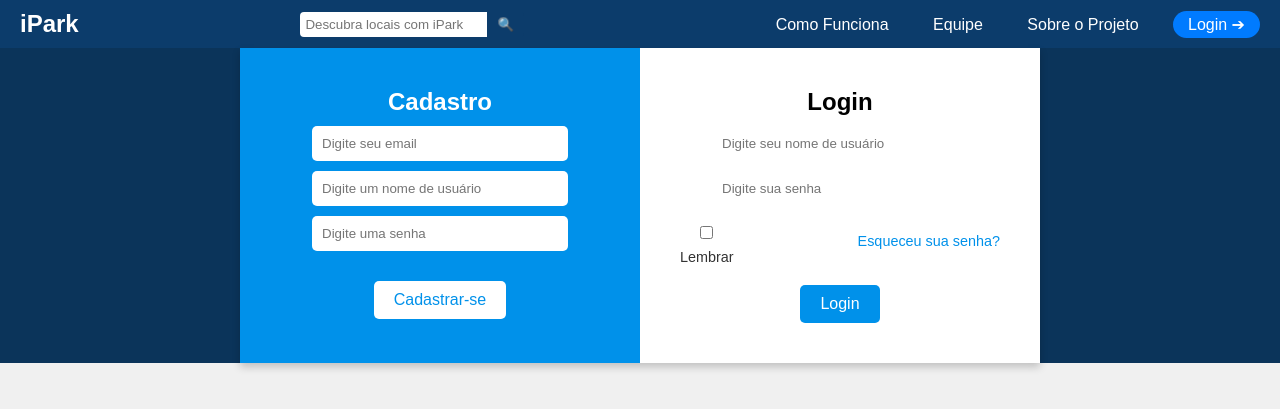
After one commit to senacrs-emti/2024-3MB-freecode-G05, a PHP site: page /cadastro.html in a window 1280 px wide. The commit adds this page. Shown: the top 409 px of the page. Run offline with PHP 8.4, Linux system fonts and the light colour scheme.

Commit message:
cadastro e login

```diff
--- /dev/null
+++ b/cadastro.css
@@ -0,0 +1,137 @@
+* {
+    margin: 0;
+    padding: 0;
+    box-sizing: border-box;
+    font-family: Arial, sans-serif;
+}
+
+body {
+    background-color: #f0f0f0;
+}
+
+header {
+    background-color: #0c3c6b;
+    color: white;
+    padding: 10px 20px;
+    display: flex;
+    align-items: center;
+    justify-content: space-between;
+}
+
+.logo {
+    font-size: 1.5em;
+    font-weight: bold;
+}
+
+.search {
+    display: flex;
+    align-items: center;
+}
+
+.search input {
+    padding: 5px;
+    border: none;
+    border-radius: 4px 0 0 4px;
+    outline: none;
+}
+
+.search button {
+    padding: 5px 10px;
+    border: none;
+    border-radius: 0 4px 4px 0;
+    background-color: #0c3c6b;
+    color: white;
+    cursor: pointer;
+}
+
+nav a {
+    color: white;
+    margin-left: 20px;
+    text-decoration: none;
+    padding: 5px 10px;
+    border-radius: 5px;
+}
+
+nav a:hover, .login-button:hover {
+    background-color: #0b345a;
+}
+
+.login-button {
+    background-color: #007bff;
+    padding: 5px 15px;
+    border-radius: 20px;
+    font-size: 1em;
+}
+
+main {
+    display: flex;
+    justify-content: center;
+    align-items: center;
+    background-color: #0b345a;
+    height: 100%;
+}
+
+.container {
+    display: flex;
+    width: 800px;
+    box-shadow: 0px 4px 8px rgba(0, 0, 0, 0.2);
+}
+
+.signup, .login {
+    flex: 1;
+    padding: 40px;
+    text-align: center;
+}
+
+.signup {
+    background-color: #0091ea;
+    color: white;
+}
+
+.signup input, .login input {
+    display: block;
+    width: 80%;
+    margin: 10px auto;
+    padding: 10px;
+    border: none;
+    border-radius: 5px;
+    outline: none;
+}
+
+.signup button, .login button {
+    padding: 10px 20px;
+    border: none;
+    border-radius: 5px;
+    background-color: #ffffff;
+    color: #0091ea;
+    cursor: pointer;
+    font-size: 1em;
+    margin-top: 20px;
+}
+
+.login {
+    background-color: white;
+}
+
+.login button {
+    background-color: #0091ea;
+    color: white;
+}
+
+.remember {
+    display: flex;
+    justify-content: space-between;
+    align-items: center;
+    font-size: 0.9em;
+    color: #333;
+    margin-top: 10px;
+}
+
+.remember a {
+    color: #0091ea;
+    text-decoration: none;
+}
+
+.remember a:hover {
+    text-decoration: underline;
+}
--- /dev/null
+++ b/cadastro.html
@@ -0,0 +1,45 @@
+<!DOCTYPE html>
+<html lang="pt-BR">
+<head>
+    <meta charset="UTF-8">
+    <meta name="viewport" content="width=device-width, initial-scale=1.0">
+    <title>iPark - Cadastro e Login</title>
+    <link rel="stylesheet" href="cadastro.css">
+</head>
+<body>
+    <header>
+        <div class="logo">iPark</div>
+        <div class="search">
+            <input type="text" placeholder="Descubra locais com iPark">
+            <button>🔍</button>
+        </div>
+        <nav>
+            <a href="#">Como Funciona</a>
+            <a href="#">Equipe</a>
+            <a href="#">Sobre o Projeto</a>
+            <a href="#" class="login-button">Login ➔</a>
+        </nav>
+    </header>
+    <main>
+        <div class="container">
+            <div class="signup">
+                <h2>Cadastro</h2>
+                <input type="email" placeholder="Digite seu email">
+                <input type="text" placeholder="Digite um nome de usuário">
+                <input type="password" placeholder="Digite uma senha">
+                <button>Cadastrar-se</button>
+            </div>
+            <div class="login">
+                <h2>Login</h2>
+                <input type="text" placeholder="Digite seu nome de usuário">
+                <input type="password" placeholder="Digite sua senha">
+                <div class="remember">
+                    <label><input type="checkbox"> Lembrar</label>
+                    <a href="#">Esqueceu sua senha?</a>
+                </div>
+                <button>Login</button>
+            </div>
+        </div>
+    </main>
+</body>
+</html>
```
Also changed, not shown: index.html (+5 -5 lines), style.css (+12 -0 lines), login.html (added).
